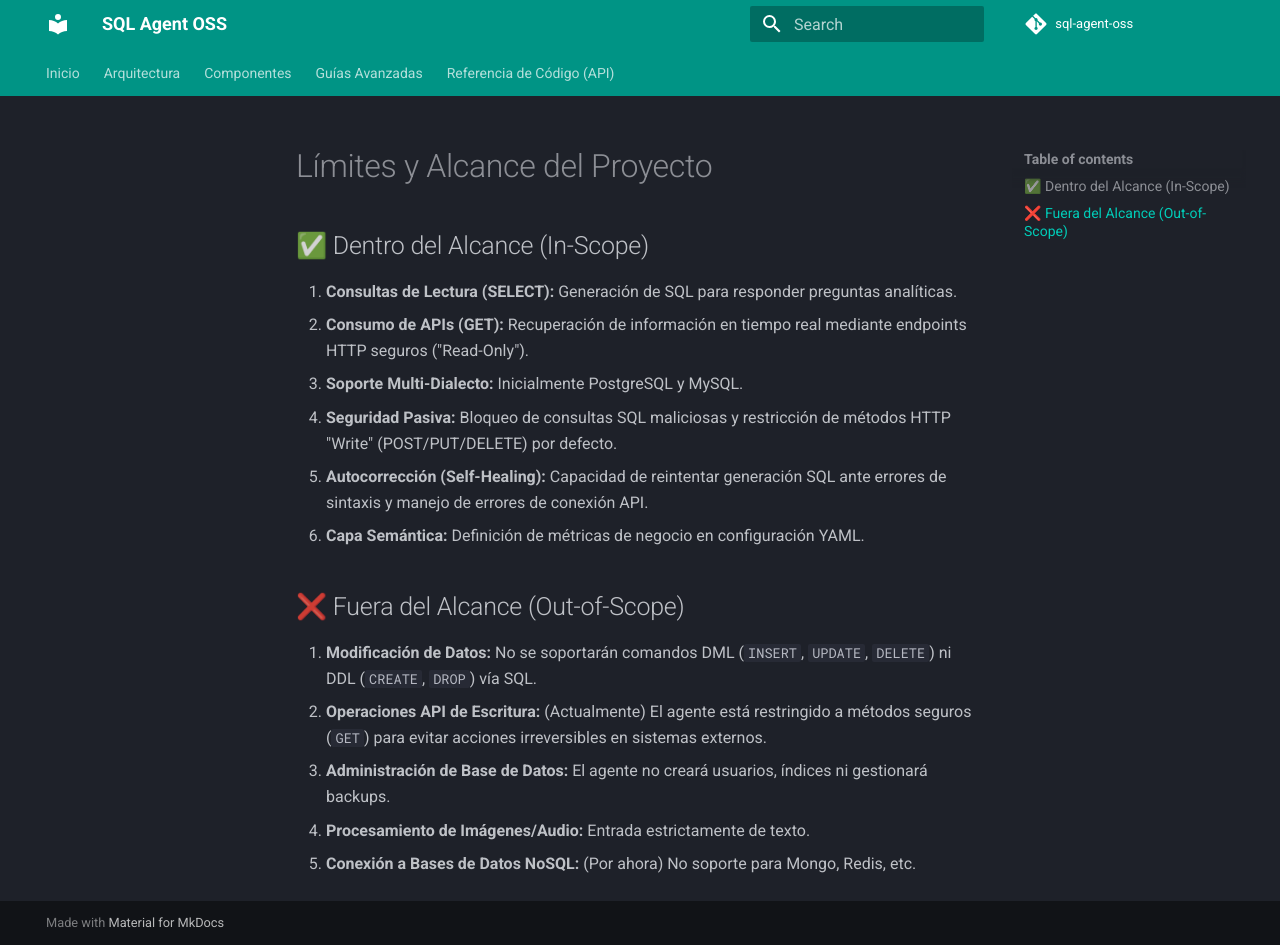
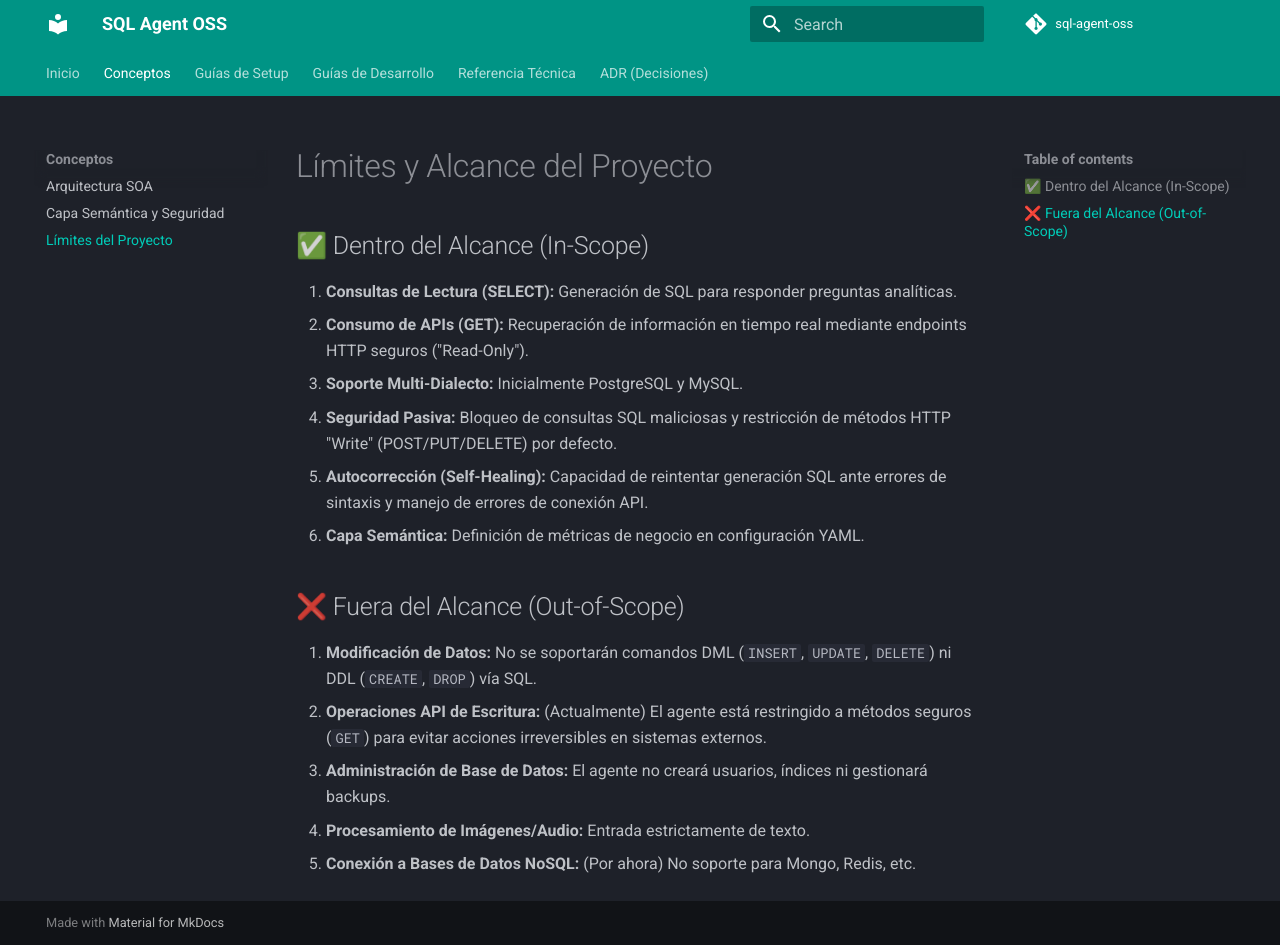
Before and after one commit to davidrbh/sql-agent-oss, an MkDocs documentation site: the page built from docs/concepts/boundaries.md, in a window 1280 px wide and 945 px high. Built offline with MkDocs 1.6.1 and Material for MkDocs 9.7.7, drawn with Linux system fonts in a browser that asks for light colours; comment, search, counter and statistics services are not loaded; some of the changed lines change nothing that is shown.

Commit message:
docs: update mkdocs.yml to reflect new Diataxis structure and kebab-case filenames

```diff
--- a/mkdocs.yml
+++ b/mkdocs.yml
@@ -38,19 +38,21 @@ plugins:
 
 nav:
   - Inicio: index.md
-  - Arquitectura:
-      - 'Visión General': 01_architecture/overview.md
-      - 'Límites del Proyecto': 01_architecture/project_boundaries.md
-      - 'Stack Tecnológico': 01_architecture/tech_stack_decisions.md
-      - 'Migración MCP': 06_mcp_migration_spec.md
-  - Componentes:
-      - 'Infraestructura': 02_setup_infra/infrastructure_spec.md
-      - 'Capa Semántica': 03_semantic_layer/semantic_spec.md
-      - 'Integración WhatsApp': 05_whatsapp_integration.md
-  - Guías Avanzadas:
-      - 'Extender el Agente': 04_optimization/how_to_extend.md
-      - 'Roadmap de Modernización': 04_optimization/modernization_roadmap.md
-  - Referencia de Código (API):
-      - 'Agent Core': reference/agent_core.md
+  - Conceptos:
+      - 'Arquitectura SOA': concepts/architecture.md
+      - 'Capa Semántica y Seguridad': concepts/semantic-layer.md
+      - 'Límites del Proyecto': concepts/boundaries.md
+  - Guías de Setup:
+      - 'Integración WhatsApp': guides/setup/whatsapp-integration.md
+      - 'Terminal WARP': guides/setup/warp-terminal.md
+  - Guías de Desarrollo:
+      - 'Extender el Agente': guides/development/extending-the-agent.md
+      - 'Personalizar UI (Chainlit)': guides/development/chainlit-ui.md
+  - Referencia Técnica:
+      - 'Infraestructura Docker': reference/config/infrastructure.md
+      - 'Agent Core': reference/agent-core.md
       - 'Features (SQL)': reference/features.md
       - 'Infra (MCP)': reference/infra.md
+  - ADR (Decisiones):
+      - '0001: Stack Tecnológico': adr/0001-tech-stack.md
+      - '0002: Roadmap v3 (Histórico)': adr/0002-modernization-roadmap-v3.md
```
